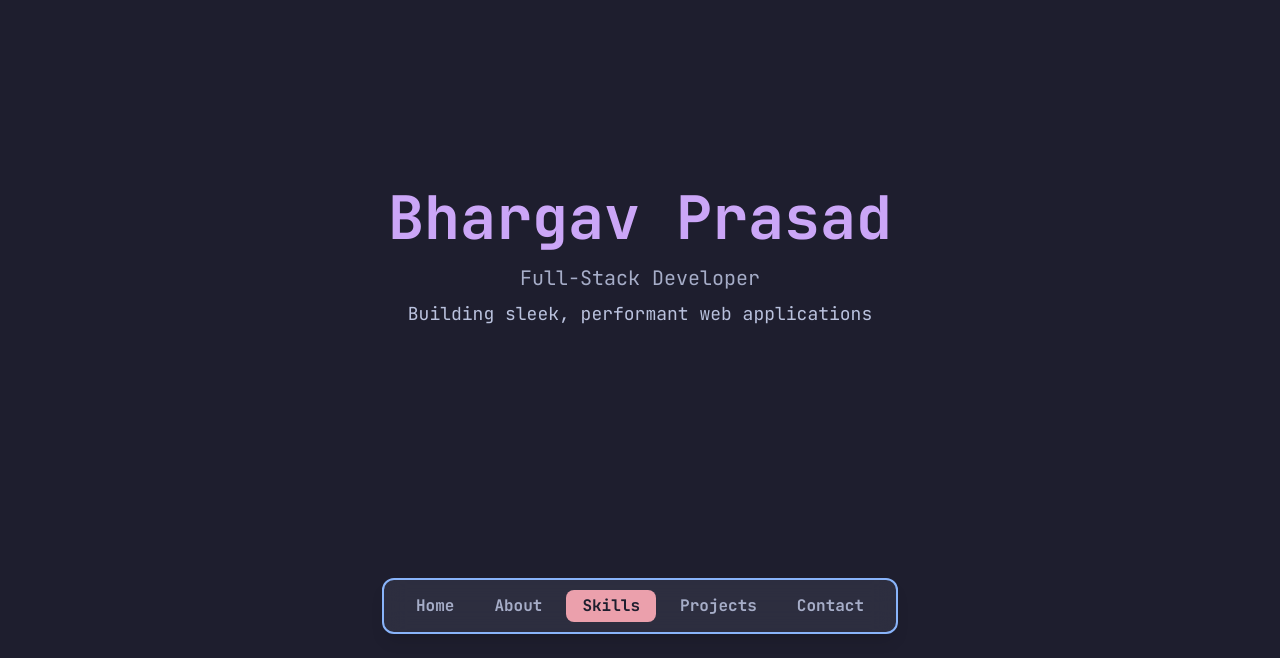
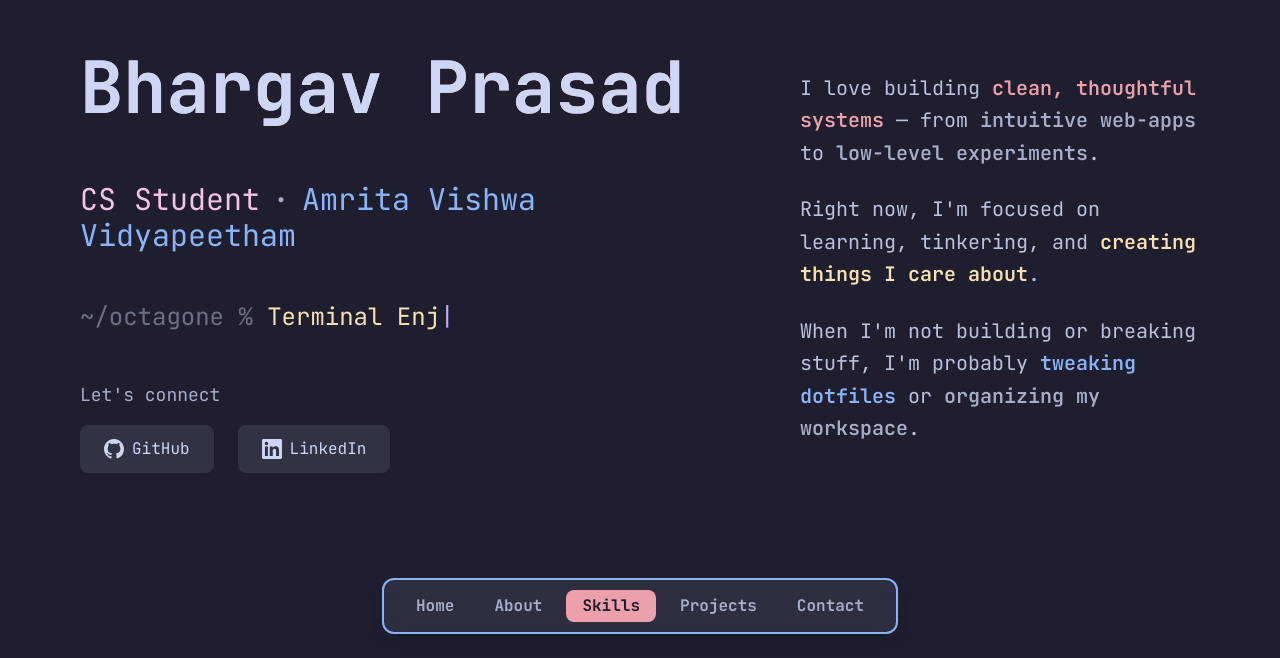
Before and after one commit to octagonemusic/octafolio, a Next.js app: page / in a window 1280 px wide. Shown: the part 142-800 px from the top of the page. Built offline with nearby package versions, Linux system fonts and the light colour scheme.

Commit message:
Updated Home Section

```diff
--- a/src/sections/HomeSection.tsx
+++ b/src/sections/HomeSection.tsx
@@ -1,15 +1,178 @@
+"use client";
+
+import { useState, useEffect } from "react";
+
+const roleTexts = [
+  "Linux Enthusiast",
+  "Terminal Enjoyer",
+  "Full-Stack Developer",
+  "Exploring Security Layers",
+  "AI/ML Curious",
+];
+
 export default function HomeSection() {
+  const [roleIndex, setRoleIndex] = useState(0);
+  const [roleText, setRoleText] = useState("");
+  const [roleIsDeleting, setRoleIsDeleting] = useState(false);
+  const [rolePaused, setRolePaused] = useState(false);
+
+  // Role typewriter effect
+  useEffect(() => {
+    const targetText = roleTexts[roleIndex];
+
+    if (rolePaused) {
+      const pauseTimer = setTimeout(() => {
+        setRolePaused(false);
+        setRoleIsDeleting(true);
+      }, 2500);
+      return () => clearTimeout(pauseTimer);
+    }
+
+    const typingSpeed = roleIsDeleting ? 50 : 100;
+
+    const timer = setTimeout(() => {
+      if (!roleIsDeleting) {
+        if (roleText.length < targetText.length) {
+          setRoleText(targetText.slice(0, roleText.length + 1));
+        } else {
+          setRolePaused(true);
+        }
+      } else {
+        if (roleText.length > 0) {
+          setRoleText(roleText.slice(0, -1));
+        } else {
+          setRoleIsDeleting(false);
+          setRoleIndex((prev) => (prev + 1) % roleTexts.length);
+        }
+      }
+    }, typingSpeed);
+
+    return () => clearTimeout(timer);
+  }, [roleText, roleIndex, roleIsDeleting, rolePaused]);
+
   return (
     <section
       id="home"
-      className="min-h-screen flex items-center justify-center bg-base"
+      className="min-h-screen flex items-center bg-base px-6 sm:px-12 lg:px-20 py-16"
     >
-      <div className="text-center">
-        <h1 className="text-6xl font-bold text-mauve mb-4">Bhargav Prasad</h1>
-        <p className="text-xl text-subtext0 mb-2">Full-Stack Developer</p>
-        <p className="text-lg text-subtext1">
-          Building sleek, performant web applications
-        </p>
+      {/* Main Content */}
+      <div className="w-full max-w-7xl mx-auto">
+        <div className="grid grid-cols-1 lg:grid-cols-5 gap-16 lg:gap-20 items-center">
+          {/* Left Column - Main Content */}
+          <div className="lg:col-span-3 space-y-12 text-center lg:text-left">
+            {/* Name with gradient effect */}
+            <div className="space-y-6">
+              <h1 className="text-4xl sm:text-5xl lg:text-6xl xl:text-7xl font-bold font-mono leading-tight">
+                <span className="bg-gradient-to-r from-mauve via-pink to-red bg-clip-text text-text">
+                  Bhargav Prasad
+                </span>
+              </h1>
+            </div>
+
+            {/* Tagline with colors */}
+            <p className="text-xl sm:text-2xl lg:text-3xl font-mono">
+              <span className="text-pink">CS Student</span>
+              <span className="text-subtext0 mx-3">·</span>
+              <span className="text-blue">Amrita Vishwa Vidyapeetham</span>
+            </p>
+
+            {/* Role Typewriter Effect - Hidden on mobile */}
+            <div className="hidden sm:block text-xl lg:text-2xl font-mono">
+              <span className="text-overlay0">~/octagone %</span>{" "}
+              <span className="text-yellow">{roleText}</span>
+              <span className="animate-pulse text-mauve">|</span>
+            </div>
+
+            {/* Social Section */}
+            <div className="space-y-4">
+              <h3 className="text-lg font-mono text-subtext0 text-center lg:text-left">
+                Let&apos;s connect
+              </h3>
+              <div className="flex justify-center lg:justify-start space-x-6">
+                <a
+                  href="https://github.com/yourusername"
+                  target="_blank"
+                  rel="noopener noreferrer"
+                  className="group bg-surface0 hover:bg-mauve text-text hover:text-crust px-6 py-3 rounded-lg font-mono text-[1rem] transition-all duration-200 flex items-center space-x-2 hover:scale-110 hover:shadow-lg hover:shadow-mauve/20 hover:-translate-y-1 active:scale-95 active:translate-y-0"
+                >
+                  <svg
+                    className="w-5 h-5 group-hover:rotate-[360deg] group-hover:scale-125 transition-all duration-500 ease-out"
+                    fill="currentColor"
+                    viewBox="0 0 24 24"
+                  >
+                    <path d="M12 0C5.37 0 0 5.37 0 12c0 5.31 3.435 9.795 8.205 11.385.6.105.825-.255.825-.57 0-.285-.015-1.23-.015-2.235-3.015.555-3.795-.735-4.035-1.41-.135-.345-.72-1.41-1.23-1.695-.42-.225-1.02-.78-.015-.795.945-.015 1.62.87 1.845 1.23 1.08 1.815 2.805 1.305 3.495.99.105-.78.42-1.305.765-1.605-2.67-.3-5.46-1.335-5.46-5.925 0-1.305.465-2.385 1.23-3.225-.12-.3-.54-1.53.12-3.18 0 0 1.005-.315 3.3 1.23.96-.27 1.98-.405 3-.405s2.04.135 3 .405c2.295-1.56 3.3-1.23 3.3-1.23.66 1.65.24 2.88.12 3.18.765.84 1.23 1.905 1.23 3.225 0 4.605-2.805 5.625-5.475 5.925.435.375.81 1.095.81 2.22 0 1.605-.015 2.895-.015 3.3 0 .315.225.69.825.57A12.02 12.02 0 0024 12c0-6.63-5.37-12-12-12z" />
+                  </svg>
+                  <span className="group-hover:font-bold transition-all duration-200">
+                    GitHub
+                  </span>
+                </a>
+                <a
+                  href="https://linkedin.com/in/yourusername"
+                  target="_blank"
+                  rel="noopener noreferrer"
+                  className="group bg-surface0 hover:bg-blue text-text hover:text-crust px-6 py-3 rounded-lg font-mono text-1rem transition-all duration-200 flex items-center space-x-2 hover:scale-110 hover:shadow-lg hover:shadow-blue/20 hover:-translate-y-1 active:scale-95 active:translate-y-0"
+                >
+                  <svg
+                    className="w-5 h-5 group-hover:rotate-[360deg] group-hover:scale-125 transition-all duration-500 ease-out"
+                    fill="currentColor"
+                    viewBox="0 0 24 24"
+                  >
+                    <path d="M20.447 20.452h-3.554v-5.569c0-1.328-.027-3.037-1.852-3.037-1.853 0-2.136 1.445-2.136 2.939v5.667H9.351V9h3.414v1.561h.046c.477-.9 1.637-1.85 3.37-1.85 3.601 0 4.267 2.37 4.267 5.455v6.286zM5.337 7.433c-1.144 0-2.063-.926-2.063-2.065 0-1.138.92-2.063 2.063-2.063 1.14 0 2.064.925 2.064 2.063 0 1.139-.925 2.065-2.064 2.065zm1.782 13.019H3.555V9h3.564v11.452zM22.225 0H1.771C.792 0 0 .774 0 1.729v20.542C0 23.227.792 24 1.771 24h20.451C23.2 24 24 23.227 24 22.271V1.729C24 .774 23.2 0 22.222 0h.003z" />
+                  </svg>
+                  <span className="group-hover:font-bold transition-all duration-200">
+                    LinkedIn
+                  </span>
+                </a>
+              </div>
+            </div>
+          </div>
+
+          {/* Right Column - Bio */}
+          <div className="lg:col-span-2 space-y-8 text-center lg:text-left">
+            <div className="space-y-6">
+              <p className="text-lg sm:text-xl text-subtext1 leading-relaxed">
+                I love building{" "}
+                <span className="text-maroon font-semibold">
+                  clean, thoughtful systems
+                </span>{" "}
+                — from
+                <span className="text-subtext0 font-semibold">
+                  {" "}
+                  intuitive web-apps
+                </span>{" "}
+                to
+                <span className="text-subtext0 font-semibold">
+                  {" "}
+                  low-level experiments
+                </span>
+                .
+              </p>
+
+              <p className="text-lg sm:text-xl text-subtext1 leading-relaxed">
+                Right now, I&apos;m focused on learning, tinkering, and
+                <span className="text-yellow font-semibold">
+                  {" "}
+                  creating things I care about
+                </span>
+                .
+              </p>
+
+              <p className="text-lg sm:text-xl text-subtext1 leading-relaxed">
+                When I&apos;m not building or breaking stuff, I&apos;m probably
+                <span className="text-blue font-semibold">
+                  {" "}
+                  tweaking dotfiles
+                </span>{" "}
+                or
+                <span className="text-subtext0 font-semibold">
+                  {" "}
+                  organizing my workspace
+                </span>
+                .
+              </p>
+            </div>
+          </div>
+        </div>
       </div>
     </section>
   );
```
